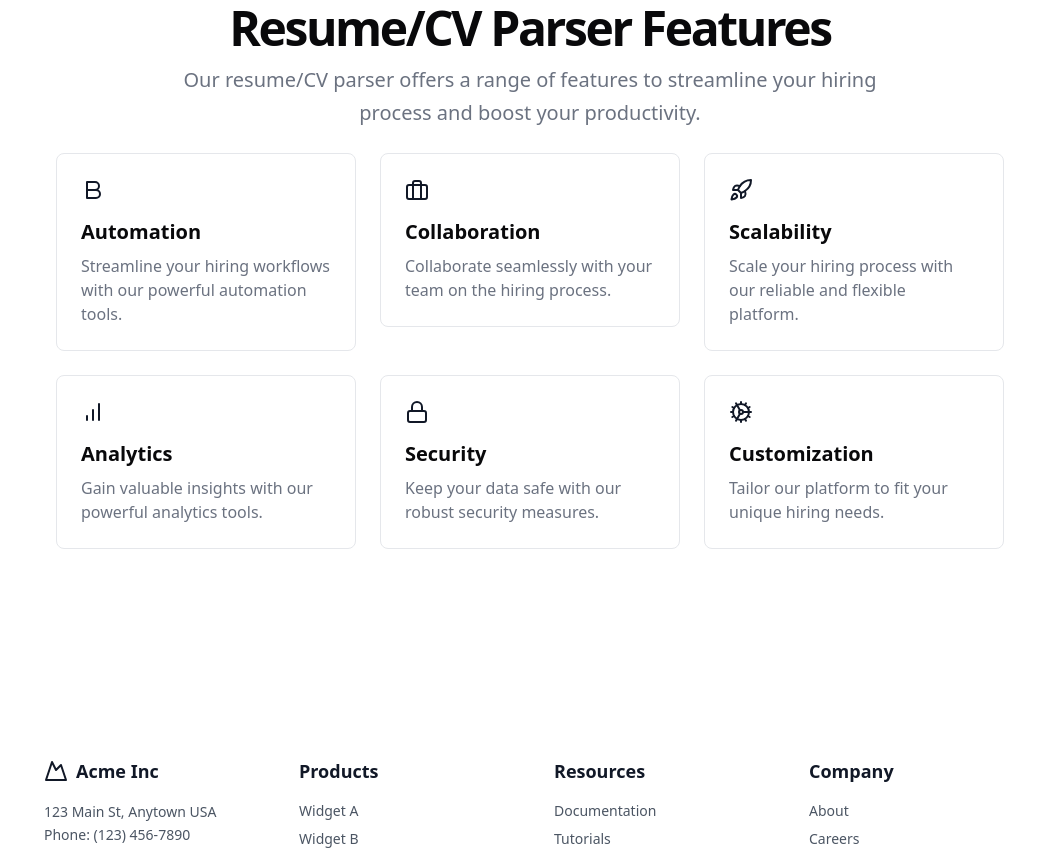
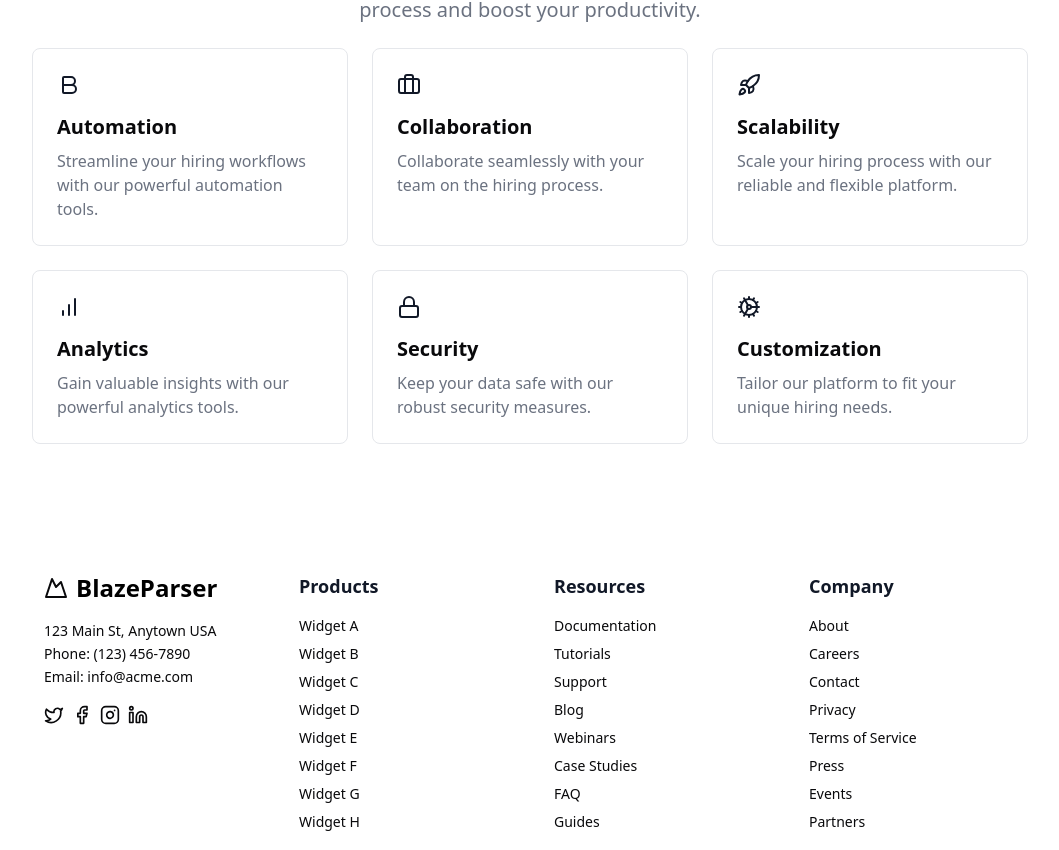
Before and after one commit to musiur/blaze-parser, a Next.js app: page / in a window 1280 px wide. Shown: the part 689-1539 px from the top of the page, without its empty margins (110-1169 px from the left). Built offline with nearby package versions, Linux system fonts and the light colour scheme.

Commit message:
footer brand logo and feature section updated

```diff
--- a/src/app/_utils/components/feature.section.tsx
+++ b/src/app/_utils/components/feature.section.tsx
@@ -1,224 +1,82 @@
-export default function FeatureSection() {
+import {
+  BarChartIcon,
+  BoldIcon,
+  BriefcaseIcon,
+  CogIcon,
+  LockIcon,
+  RocketIcon,
+} from "lucide-react";
+
+const features = [
+  {
+    icon: <BoldIcon className="h-6 w-6 text-gray-900 dark:text-gray-50" />,
+    title: "Automation",
+    description:
+      "Streamline your hiring workflows with our powerful automation tools.",
+  },
+  {
+    icon: <BriefcaseIcon className="h-6 w-6 text-gray-900 dark:text-gray-50" />,
+    title: "Collaboration",
+    description: "Collaborate seamlessly with your team on the hiring process.",
+  },
+  {
+    icon: <RocketIcon className="h-6 w-6 text-gray-900 dark:text-gray-50" />,
+    title: "Scalability",
+    description:
+      "Scale your hiring process with our reliable and flexible platform.",
+  },
+  {
+    icon: <BarChartIcon className="h-6 w-6 text-gray-900 dark:text-gray-50" />,
+    title: "Analytics",
+    description: "Gain valuable insights with our powerful analytics tools.",
+  },
+  {
+    icon: <LockIcon className="h-6 w-6 text-gray-900 dark:text-gray-50" />,
+    title: "Security",
+    description: "Keep your data safe with our robust security measures.",
+  },
+  {
+    icon: <CogIcon className="h-6 w-6 text-gray-900 dark:text-gray-50" />,
+    title: "Customization",
+    description: "Tailor our platform to fit your unique hiring needs.",
+  },
+];
+
+const FeatureSection = () => {
   return (
-    <section className="w-full py-12 md:py-24 lg:py-32">
-      <div className="container px-4 md:px-6">
+    <section className="container section">
       <div className="space-y-6 text-center">
         <div className="space-y-3">
           <h2 className="text-3xl font-bold tracking-tighter sm:text-4xl md:text-5xl">
             Resume/CV Parser Features
           </h2>
-            <p className="mx-auto max-w-[700px] text-gray-500 md:text-xl/relaxed lg:text-base/relaxed xl:text-xl/relaxed dark:text-gray-400">
+          <p className="mx-auto max-w-[700px] text-gray-500 md:text-xl lg:text-base xl:text-xl">
             Our resume/CV parser offers a range of features to streamline your
             hiring process and boost your productivity.
           </p>
         </div>
         <div className="grid grid-cols-1 gap-6 sm:grid-cols-2 md:grid-cols-3">
-            <div className="flex flex-col items-start gap-4">
-              <div className="rounded-lg border border-gray-200 bg-white p-6 transition-all duration-300 hover:shadow-lg dark:border-gray-800 dark:bg-gray-950 space-y-4">
-                <BoldIcon className="h-6 w-6 text-gray-900 dark:text-gray-50" />
+          {features.map((feature, index) => {
+            const { icon, title, description } = feature;
+            return (
+              <div
+                key={index}
+                className="flex flex-col items-start rounded-lg border border-gray-200 bg-white p-6 transition-all duration-300 hover:shadow-lg dark:border-gray-800 dark:bg-gray-950 space-y-4"
+              >
+                {icon}
                 <div className="space-y-2 text-left">
-                  <h3 className="text-xl font-semibold">Automation</h3>
+                  <h3 className="text-xl font-semibold">{title}</h3>
                   <p className="text-gray-500 dark:text-gray-400">
-                    Streamline your hiring workflows with our powerful
-                    automation tools.
+                    {description}
                   </p>
                 </div>
               </div>
-            </div>
-            <div className="flex flex-col items-start gap-4">
-              <div className="rounded-lg border border-gray-200 bg-white p-6 transition-all duration-300 hover:shadow-lg dark:border-gray-800 dark:bg-gray-950 space-y-4">
-                <BriefcaseIcon className="h-6 w-6 text-gray-900 dark:text-gray-50" />
-                <div className="space-y-2 text-left">
-                  <h3 className="text-xl font-semibold">Collaboration</h3>
-                  <p className="text-gray-500 dark:text-gray-400">
-                    Collaborate seamlessly with your team on the hiring process.
-                  </p>
-                </div>
-              </div>
-            </div>
-            <div className="flex flex-col items-start gap-4">
-              <div className="rounded-lg border border-gray-200 bg-white p-6 transition-all duration-300 hover:shadow-lg dark:border-gray-800 dark:bg-gray-950 space-y-4">
-                <RocketIcon className="h-6 w-6 text-gray-900 dark:text-gray-50" />
-                <div className="space-y-2 text-left">
-                  <h3 className="text-xl font-semibold">Scalability</h3>
-                  <p className="text-gray-500 dark:text-gray-400">
-                    Scale your hiring process with our reliable and flexible
-                    platform.
-                  </p>
-                </div>
-              </div>
-            </div>
-            <div className="flex flex-col items-start gap-4">
-              <div className="rounded-lg border border-gray-200 bg-white p-6 transition-all duration-300 hover:shadow-lg dark:border-gray-800 dark:bg-gray-950 space-y-4">
-                <BarChartIcon className="h-6 w-6 text-gray-900 dark:text-gray-50" />
-                <div className="space-y-2 text-left">
-                  <h3 className="text-xl font-semibold">Analytics</h3>
-                  <p className="text-gray-500 dark:text-gray-400">
-                    Gain valuable insights with our powerful analytics tools.
-                  </p>
-                </div>
-              </div>
-            </div>
-            <div className="flex flex-col items-start gap-4">
-              <div className="rounded-lg border border-gray-200 bg-white p-6 transition-all duration-300 hover:shadow-lg dark:border-gray-800 dark:bg-gray-950 space-y-4">
-                <LockIcon className="h-6 w-6 text-gray-900 dark:text-gray-50" />
-                <div className="space-y-2 text-left">
-                  <h3 className="text-xl font-semibold">Security</h3>
-                  <p className="text-gray-500 dark:text-gray-400">
-                    Keep your data safe with our robust security measures.
-                  </p>
-                </div>
-              </div>
-            </div>
-            <div className="flex flex-col items-start gap-4">
-              <div className="rounded-lg border border-gray-200 bg-white p-6 transition-all duration-300 hover:shadow-lg dark:border-gray-800 dark:bg-gray-950 space-y-4">
-                <CogIcon className="h-6 w-6 text-gray-900 dark:text-gray-50" />
-                <div className="space-y-2 text-left">
-                  <h3 className="text-xl font-semibold">Customization</h3>
-                  <p className="text-gray-500 dark:text-gray-400">
-                    Tailor our platform to fit your unique hiring needs.
-                  </p>
-                </div>
-              </div>
-            </div>
-          </div>
+            );
+          })}
         </div>
       </div>
     </section>
   );
-}
+};
 
-function BarChartIcon(props: any) {
-  return (
-    <svg
-      {...props}
-      xmlns="http://www.w3.org/2000/svg"
-      width="24"
-      height="24"
-      viewBox="0 0 24 24"
-      fill="none"
-      stroke="currentColor"
-      strokeWidth="2"
-      strokeLinecap="round"
-      strokeLinejoin="round"
-    >
-      <line x1="12" x2="12" y1="20" y2="10" />
-      <line x1="18" x2="18" y1="20" y2="4" />
-      <line x1="6" x2="6" y1="20" y2="16" />
-    </svg>
-  );
-}
-
-function BoldIcon(props: any) {
-  return (
-    <svg
-      {...props}
-      xmlns="http://www.w3.org/2000/svg"
-      width="24"
-      height="24"
-      viewBox="0 0 24 24"
-      fill="none"
-      stroke="currentColor"
-      strokeWidth="2"
-      strokeLinecap="round"
-      strokeLinejoin="round"
-    >
-      <path d="M14 12a4 4 0 0 0 0-8H6v8" />
-      <path d="M15 20a4 4 0 0 0 0-8H6v8Z" />
-    </svg>
-  );
-}
-
-function BriefcaseIcon(props: any) {
-  return (
-    <svg
-      {...props}
-      xmlns="http://www.w3.org/2000/svg"
-      width="24"
-      height="24"
-      viewBox="0 0 24 24"
-      fill="none"
-      stroke="currentColor"
-      strokeWidth="2"
-      strokeLinecap="round"
-      strokeLinejoin="round"
-    >
-      <rect width="20" height="14" x="2" y="7" rx="2" ry="2" />
-      <path d="M16 21V5a2 2 0 0 0-2-2h-4a2 2 0 0 0-2 2v16" />
-    </svg>
-  );
-}
-
-function CogIcon(props: any) {
-  return (
-    <svg
-      {...props}
-      xmlns="http://www.w3.org/2000/svg"
-      width="24"
-      height="24"
-      viewBox="0 0 24 24"
-      fill="none"
-      stroke="currentColor"
-      strokeWidth="2"
-      strokeLinecap="round"
-      strokeLinejoin="round"
-    >
-      <path d="M12 20a8 8 0 1 0 0-16 8 8 0 0 0 0 16Z" />
-      <path d="M12 14a2 2 0 1 0 0-4 2 2 0 0 0 0 4Z" />
-      <path d="M12 2v2" />
-      <path d="M12 22v-2" />
-      <path d="m17 20.66-1-1.73" />
-      <path d="M11 10.27 7 3.34" />
-      <path d="m20.66 17-1.73-1" />
-      <path d="m3.34 7 1.73 1" />
-      <path d="M14 12h8" />
-      <path d="M2 12h2" />
-      <path d="m20.66 7-1.73 1" />
-      <path d="m3.34 17 1.73-1" />
-      <path d="m17 3.34-1 1.73" />
-      <path d="m11 13.73-4 6.93" />
-    </svg>
-  );
-}
-
-function LockIcon(props: any) {
-  return (
-    <svg
-      {...props}
-      xmlns="http://www.w3.org/2000/svg"
-      width="24"
-      height="24"
-      viewBox="0 0 24 24"
-      fill="none"
-      stroke="currentColor"
-      strokeWidth="2"
-      strokeLinecap="round"
-      strokeLinejoin="round"
-    >
-      <rect width="18" height="11" x="3" y="11" rx="2" ry="2" />
-      <path d="M7 11V7a5 5 0 0 1 10 0v4" />
-    </svg>
-  );
-}
-
-function RocketIcon(props: any) {
-  return (
-    <svg
-      {...props}
-      xmlns="http://www.w3.org/2000/svg"
-      width="24"
-      height="24"
-      viewBox="0 0 24 24"
-      fill="none"
-      stroke="currentColor"
-      strokeWidth="2"
-      strokeLinecap="round"
-      strokeLinejoin="round"
-    >
-      <path d="M4.5 16.5c-1.5 1.26-2 5-2 5s3.74-.5 5-2c.71-.84.7-2.13-.09-2.91a2.18 2.18 0 0 0-2.91-.09z" />
-      <path d="m12 15-3-3a22 22 0 0 1 2-3.95A12.88 12.88 0 0 1 22 2c0 2.72-.78 7.5-6 11a22.35 22.35 0 0 1-4 2z" />
-      <path d="M9 12H4s.55-3.03 2-4c1.62-1.08 5 0 5 0" />
-      <path d="M12 15v5s3.03-.55 4-2c1.08-1.62 0-5 0-5" />
-    </svg>
-  );
-}
+export default FeatureSection;
--- a/src/app/page.tsx
+++ b/src/app/page.tsx
@@ -6,8 +6,8 @@ import FeatureSection from "./_utils/components/feature.section";
 
 const Home = () => {
   return (
-    <div className="container">
-      <section className="section flex flex-col md:flex-row items-center justify-between gap-10">
+    <>
+      <section className="container section flex flex-col md:flex-row items-center justify-between gap-10">
         <div className="md:w-1/2 space-y-8">
           <h1 className="text-4xl md:text-6xl font-bold mb-3">
             The Ultimate Resume/CV Parsing Tool
@@ -42,7 +42,7 @@ const Home = () => {
         </div>
       </section>
       <FeatureSection />
-    </div>
+    </>
   );
 };
 
--- a/src/app/parser/page.tsx
+++ b/src/app/parser/page.tsx
@@ -1,26 +1,22 @@
-"use client"
-import { useEffect, useState } from "react"
+"use client";
+import { useEffect, useState } from "react";
 import NLP from "compromise";
 import { Button } from "@/components/ui/button";
 
-
-
-
 const Page = () => {
-    const [data, setData] = useState<any>(null)
-    const [parseData, setParseData] = useState<any>(null)
+  const [data, setData] = useState<any>(null);
+  const [parseData, setParseData] = useState<any>(null);
   useEffect(() => {
     if (typeof window !== "undefined") {
-            const extractedData = window.localStorage.getItem("extractedData")
+      const extractedData = window.localStorage.getItem("extractedData");
       if (extractedData) {
         setData(extractedData);
       }
     }
-    })
+  }, []);
   const parser = () => {
-
-        if(data){
-            const text =NLP(data);
+    if (data) {
+      const text = NLP(data);
       const tokenized = text.sentences().terms().out("array");
       // const stemmed = text.stemmer();
       const POS = text.out("tags");
@@ -29,19 +25,16 @@ const Page = () => {
     // const natural = require('natural');
 
     // console.log(natural.PorterStemmer.tokenizeAndStem(data));
+  };
 
-
-    }
-
-
+  console.log(parseData);
 
   return (
-
-        <div>
+    <div className="container section">
       <div>{data}</div>
-            <div>{parseData?.toString()}</div>
+      {/* <div>{parseData?.toString()}</div> */}
       <Button onClick={parser}> Parse</Button>
     </div>
-    )
-}
+  );
+};
 export default Page;
--- a/src/components/layout/footer.tsx
+++ b/src/components/layout/footer.tsx
@@ -4,19 +4,15 @@
  */
 
 import Link from "next/link";
+import BrandLogo from "../molecules/brand-logo";
 
 const Footer = () => {
   return (
     <>
-      <footer className="w-full bg-white text-gray-600 py-12 md:py-16 lg:py-20">
+      <footer className="w-full bg-white py-12 md:py-16 lg:py-20">
         <div className="container mx-auto px-4 md:px-6 grid grid-cols-1 md:grid-cols-4 gap-8 md:gap-12">
           <div className="space-y-4">
-            <div className="flex items-center space-x-2">
-              <MountainIcon className="h-6 w-6 text-gray-900" />
-              <span className="text-gray-900 font-semibold text-lg">
-                Acme Inc
-              </span>
-            </div>
+            <BrandLogo />
             <div className="text-sm leading-relaxed">
               123 Main St, Anytown USA
               <br />
--- a/src/components/layout/navbar.tsx
+++ b/src/components/layout/navbar.tsx
@@ -4,7 +4,7 @@ import { Fragment, useState } from "react";
 import { Menu } from "lucide-react";
 import clsx from "clsx";
 import { useRouter } from "next/navigation";
-import NLP from "compromise";
+import BrandLogo from "../molecules/brand-logo";
 
 type TLink = { id: number; text: string; link: string };
 
@@ -28,21 +28,12 @@ const Navbar = () => {
       link: "#sourcecode",
     },
   ];
-  // console.log(
-  //   NLP(
-  //     "Natural Language Processing with JavaScript -Tokenization,Parts of Speech & Entity Recognition"
-  //   )
-  //     .sentences()
-  //     .terms()
-  //     .out("array")
-  // );
+
   return (
     <Fragment>
       <header className="bg-white/60 backdrop-blur-md [&>*]:text-primary sticky top-0 z-50 border-b">
-        <nav className="container py-6 z-50 flex items-center justify-between gap-10">
-          <Link href="/" className="text-xl md:text-2xl font-bold">
-            BlazeParser
-          </Link>
+        <nav className="container py-4 z-50 flex items-center justify-between gap-10">
+          <BrandLogo />
           <ul className="hidden md:flex items-center justify-end gap-8">
             {Links.map((item: TLink) => {
               const { id, text, link } = item;
--- /dev/null
+++ b/src/components/molecules/brand-logo.tsx
@@ -0,0 +1,15 @@
+import { MountainIcon } from "lucide-react";
+import Link from "next/link";
+
+const BrandLogo = () => {
+  return (
+    <Link href="/">
+      <div className="flex items-center space-x-2">
+        <MountainIcon className="h-6 w-6" />
+        <p className="text-xl md:text-2xl font-bold text-black">BlazeParser</p>
+      </div>
+    </Link>
+  );
+};
+
+export default BrandLogo;
```
Lines whose indentation alone changed are shown as unchanged.
